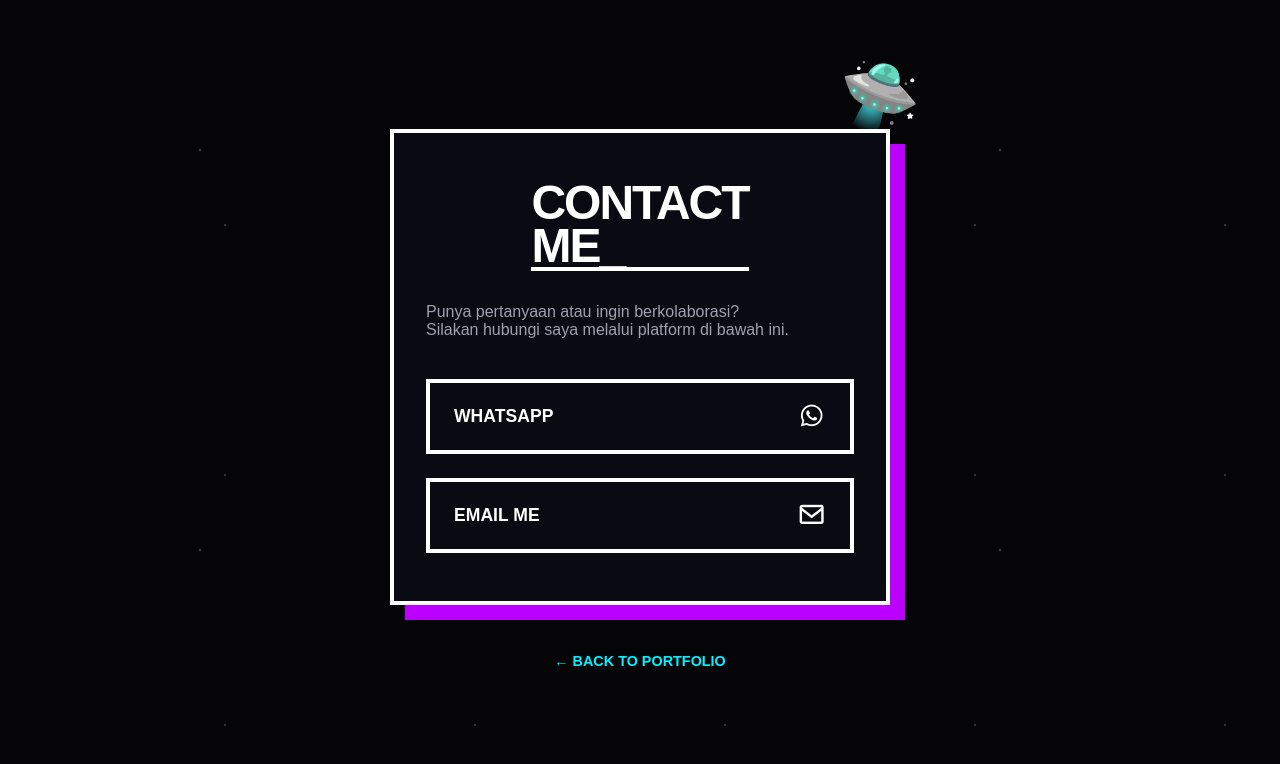
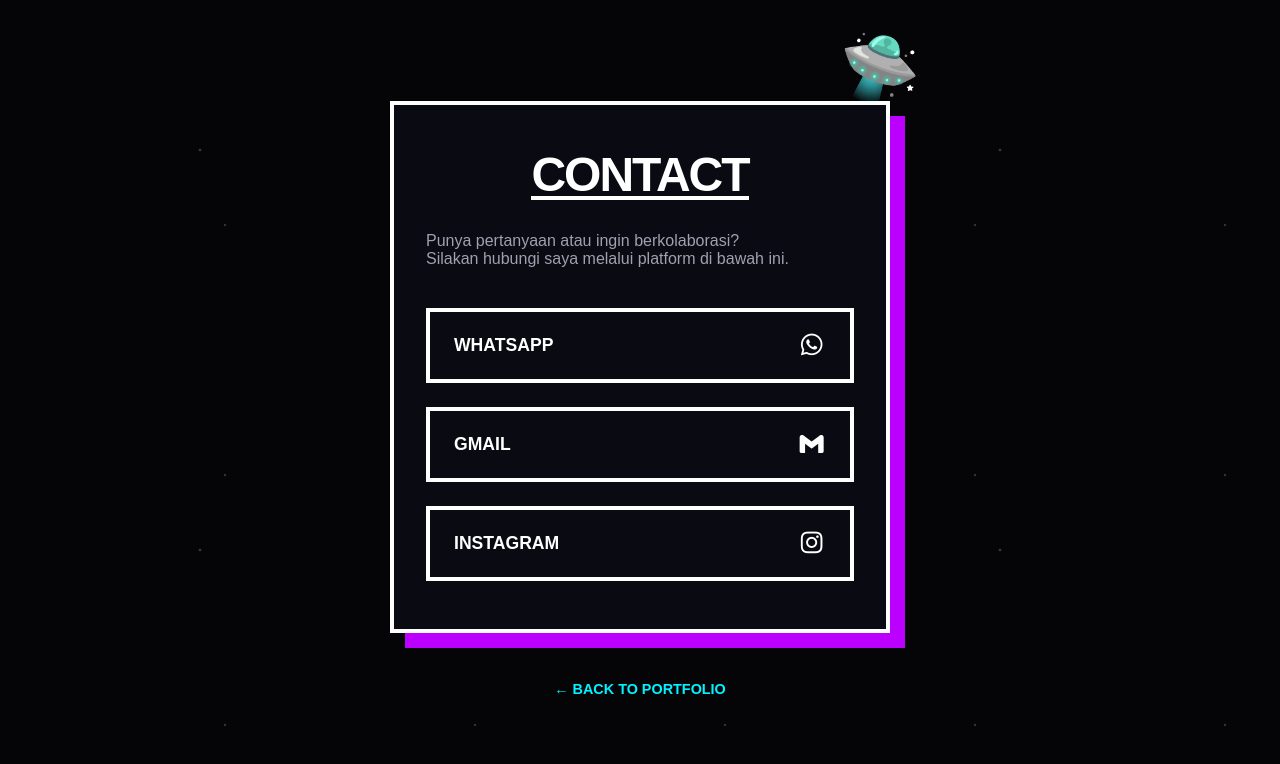
Before and after one commit to aryspd/portofolioaja, a plain HTML site: page contactme.html in a window 1280 px wide. Drawn offline with nearby package versions, Linux system fonts and the light colour scheme.

Commit message:
Update contactme.html

```diff
--- a/contactme.html
+++ b/contactme.html
@@ -3,7 +3,7 @@
 <head>
     <meta charset="UTF-8">
     <meta name="viewport" content="width=device-width, initial-scale=1.0">
-    <title>Contact Me | Arya Sukma</title>
+    <title>Contact | Arya Sukma</title>
     <link href='https://unpkg.com/boxicons@2.1.1/css/boxicons.min.css' rel='stylesheet'>
     <style>
         /* =========================================================
@@ -191,7 +191,7 @@
         <div class="ufo-decor">🛸</div>
 
         <div class="contact-card">
-            <h1>CONTACT<br>ME_</h1>
+            <h1>CONTACT</h1>
 
             <p class="contact-description">
                 Punya pertanyaan atau ingin berkolaborasi? <br>
@@ -204,9 +204,14 @@
                     <i class='bx bxl-whatsapp'></i>
                 </a>
 
-                <a href="mailto:arya.sukma.420@gmail.com" class="contact-btn btn-mail">
-                    <span>Email Me</span>
-                    <i class='bx bx-envelope'></i>
+                <a href="https://mail.google.com/mail/?view=cm&fs=1&to=arya.sukma.420@gmail.com" target="_blank" class="contact-btn btn-mail">
+                    <span>Gmail</span>
+                    <i class='bx bxl-gmail'></i>
+                </a>
+
+                <a href="https://www.instagram.com/aryaspd_/" target="_blank" class="contact-btn btn-instagram">
+                    <span>Instagram</span>
+                    <i class='bx bxl-instagram'></i>
                 </a>
             </div>
         </div>
```
